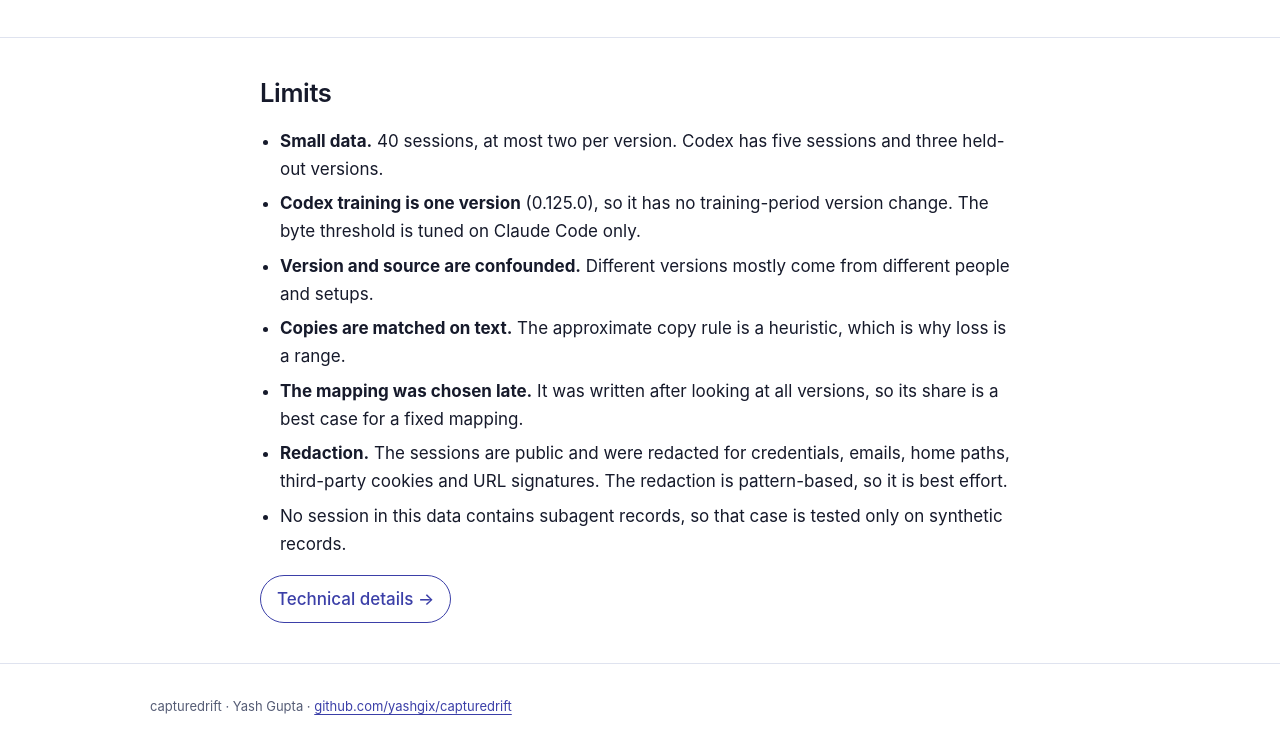
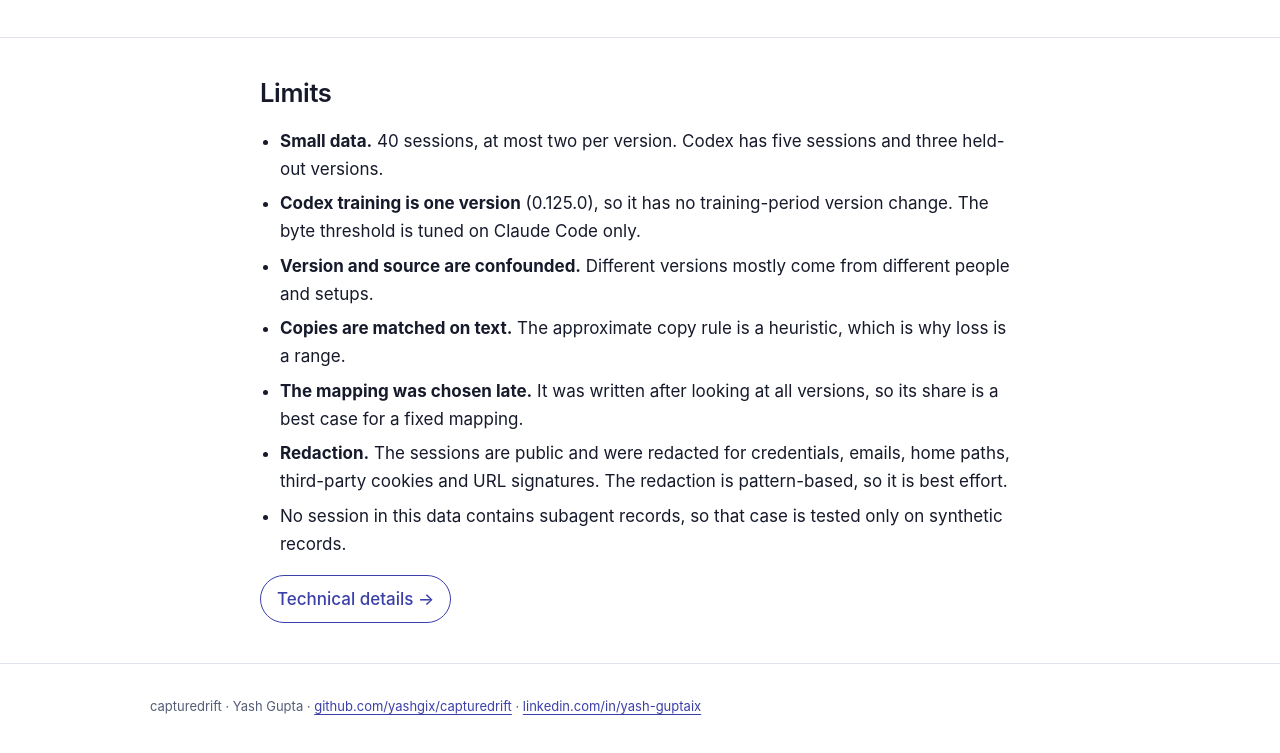
Before and after one commit to yashgix/capturedrift, a plain HTML site: page docs/index.html in a window 1280 px wide. Shown: the part 1906-2659 px from the top of the page. Drawn offline with Linux system fonts and the light colour scheme.

Commit message:
Page: add LinkedIn to the footer

```diff
--- a/docs/index.html
+++ b/docs/index.html
@@ -249,7 +249,7 @@ make loss         # results/metrics-v2.json</code></pre>
 </div></section>
 </main>
 
-<footer class="wrap"><div class="wide small muted">capturedrift · Yash Gupta · <a href="https://github.com/yashgix/capturedrift">github.com/yashgix/capturedrift</a></div></footer>
+<footer class="wrap"><div class="wide small muted">capturedrift · Yash Gupta · <a href="https://github.com/yashgix/capturedrift">github.com/yashgix/capturedrift</a> · <a href="https://www.linkedin.com/in/yash-guptaix/">linkedin.com/in/yash-guptaix</a></div></footer>
 
 <script>
 const views = ["overview", "details"];
```
